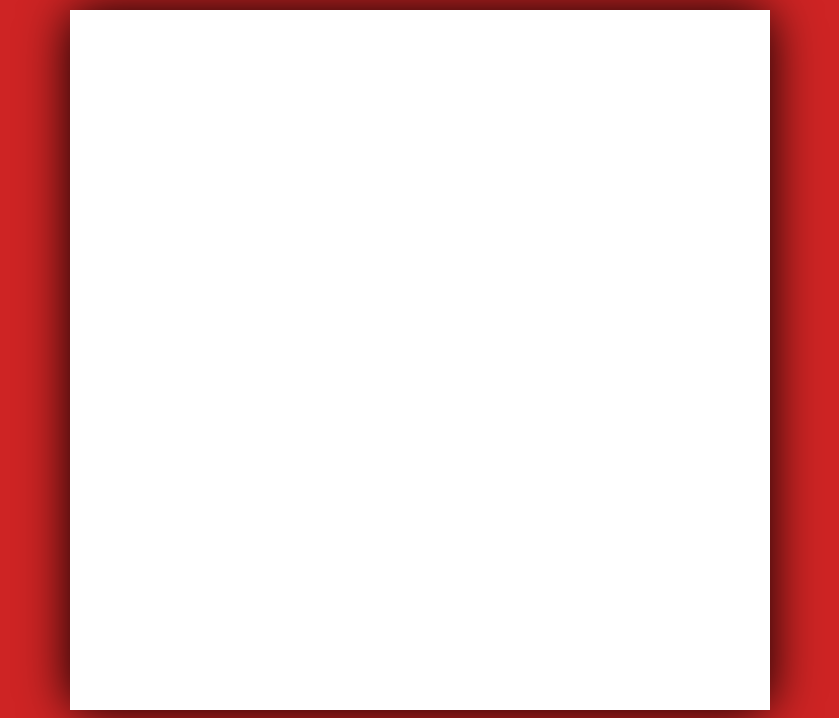
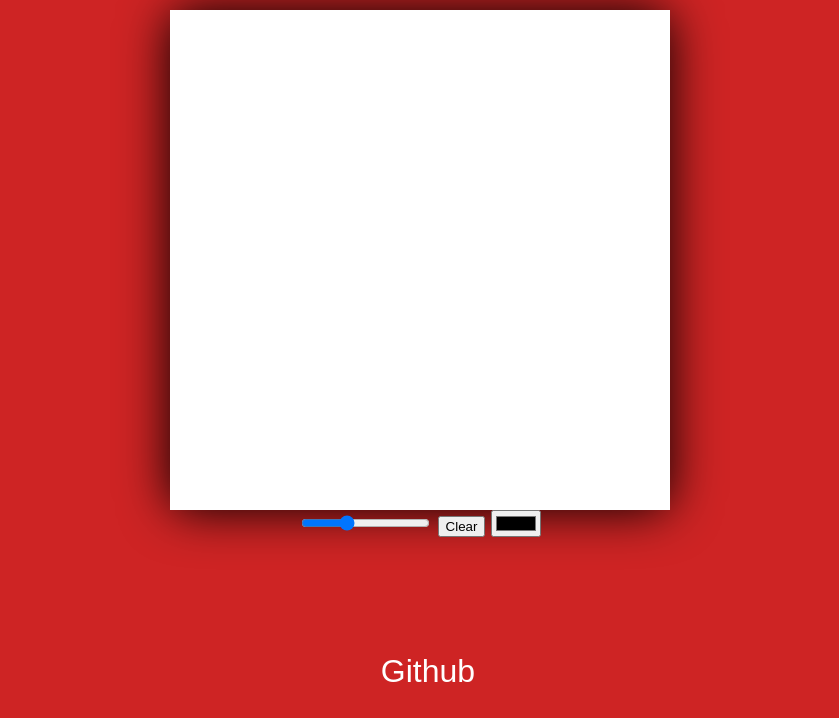
Before and after one commit to Plane737/etch-a-sketch, a plain HTML site: page index.html in a window 1280 px wide. Shown: the part 110-828 px from the top of the page, without its empty margins (220-1059 px from the left). After the commit the page ends 800 px from the top, so only its background shows below. Drawn offline with Linux system fonts and the light colour scheme; a web font is replaced by a local one.

Commit message:
Made a clear button, a slider for size and a color picker

```diff
--- a/index.html
+++ b/index.html
@@ -24,12 +24,18 @@
 
 
         </div>
+        <div class="slider-button-container">
+            <input type="range" min="16" max="64" id="mySlider" class="slider" value="32">
+            <button id="clearButton">Clear</button>
+            <input type="color" id="colorSelector">
+        </div>
 
     </main>
     <footer id="footer">
+        <div class="footer-container">
+            <a href="#">Github</a>
+        </div>
 
     </footer>
-
-
 </body>
 </html>
--- a/script.js
+++ b/script.js
@@ -1,10 +1,34 @@
 const canvas = document.querySelector("#canvas");
-
+const slider = document.querySelector("#mySlider");
+const sliderContainer = document.querySelector("#slider-button-container");
+const clearButton = document.querySelector("#clearButton");
+const colorSelector = document.querySelector("#colorSelector");
+clearButton.addEventListener("click", clearGrid);
 let currentColor = "black";
 
+function detectMouseUp() {
+    slider.addEventListener("mouseup",clearGrid, {once: true});
+}
+
+function clearGrid() {
+    canvas.innerHTML = "";
+    generateGrid(slider.value);
+}
+
+
+
+slider.addEventListener("mousedown", detectMouseUp, false);
+
+
+
 generateGrid(32);
+function updateCurrentColor() {
+    currentColor = colorSelector.value;
+}
+
 
 function changeColor(e){
+    updateCurrentColor();
     e.target.style.backgroundColor = `${currentColor}`;
 
 }
@@ -24,7 +48,4 @@ function generateGrid(size){
         canvas.appendChild(cell);
         i++
     }
-
-
-
 }
--- a/style.css
+++ b/style.css
@@ -16,13 +16,44 @@ body {
     box-shadow: 0px 0px 50px black;
     border: black;
     background-color: aliceblue;
-    width: 700px;
-    height: 700px;
+    width: 500px;
+    height: 500px;
 }
+.slider-button-container {
+    text-align: center;
 
+}
 
 #header  > h1 {
     font-size: 300%;
     text-align: center;
 
 }
+footer {
+    position: fixed;
+    width: 100vw;
+    bottom: 0;
+}
+
+.footer-container {
+    font-family: sans-serif;
+    display: flex;
+    flex-direction: column;
+    align-items: center;
+    bottom: 0;
+}
+.footer-container > a {
+    text-decoration: none;
+    font-size: 200%;
+    color: white;
+}
+.footer-container > a:hover {
+    text-decoration: underline;
+}
+
+#colorSelector:hover {
+    cursor: pointer;
+}
+button:hover {
+    cursor: pointer;
+}
```
